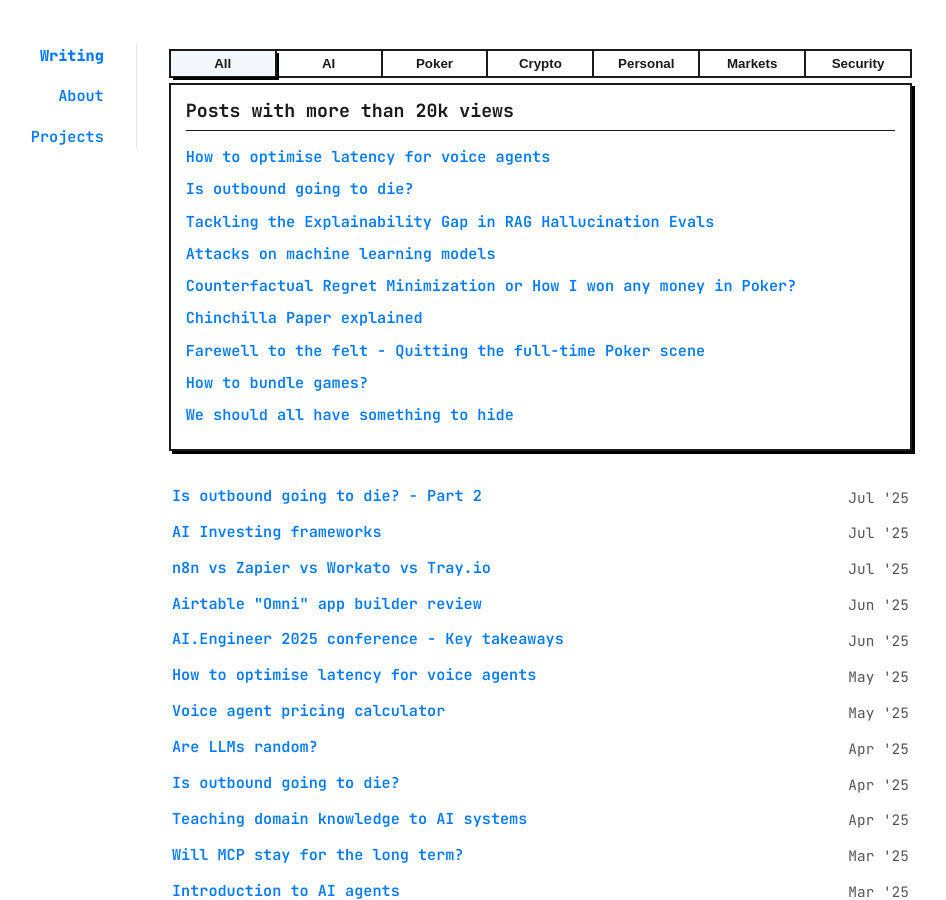
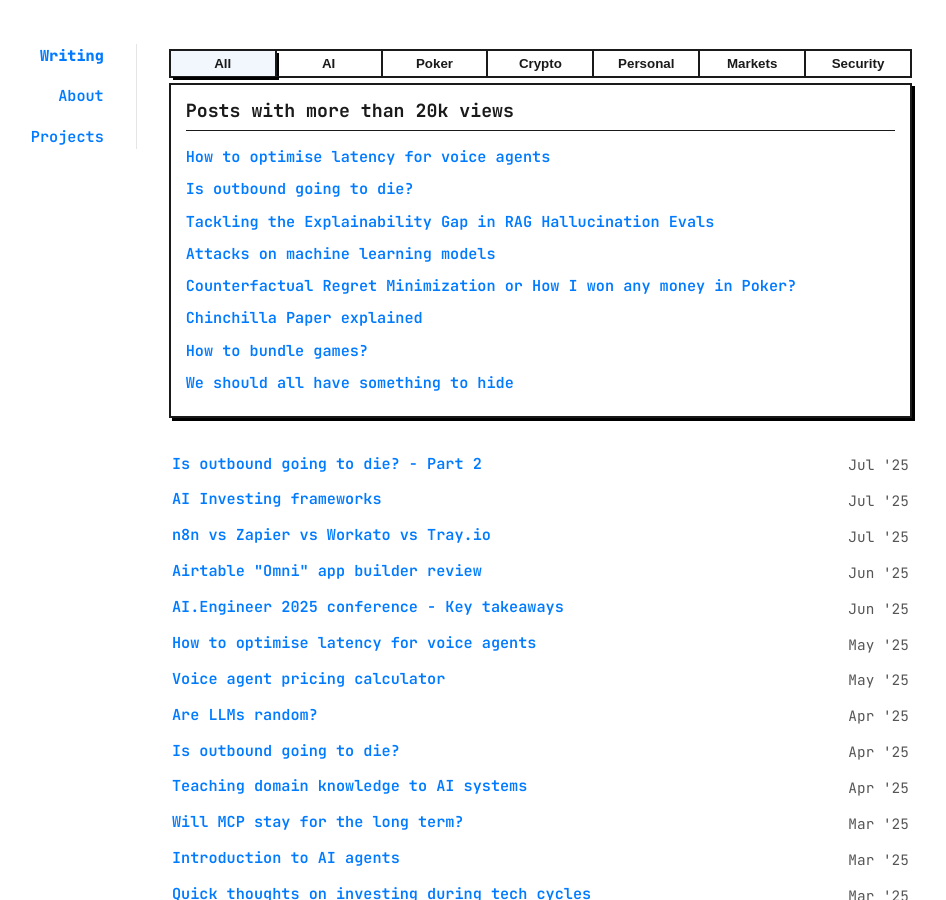
Before and after one commit to r-nikhil/r-nikhil.github.io, a Jekyll site: the page built from index.html, in a window 1280 px wide and 900 px high. Shown: the whole window, without its empty margins (180-1126 px from the left). Built offline with Jekyll 4.4.1, drawn with Linux system fonts in a browser that asks for light colours.

```diff
--- a/index.html
+++ b/index.html
@@ -26,8 +26,6 @@
     <li><a href="2023/12/31/ai-cfr-solver-poker">Counterfactual Regret Minimization or How I won any money in Poker?
     </a></li>
     <li><a href="/2023/11/28/llm-scaling.html">Chinchilla Paper explained
-</a></li>
-    <li><a href="/2023/11/12/quitting-fulltime-poker">Farewell to the felt - Quitting the full-time Poker scene
 </a></li>
     <li><a href="/2023/04/09/multi-vs-single-gaming">How to bundle games?</a></li>
     <li><a href="/2022/08/09/tornado-cash-block">We should all have something to hide</a></li>
```
